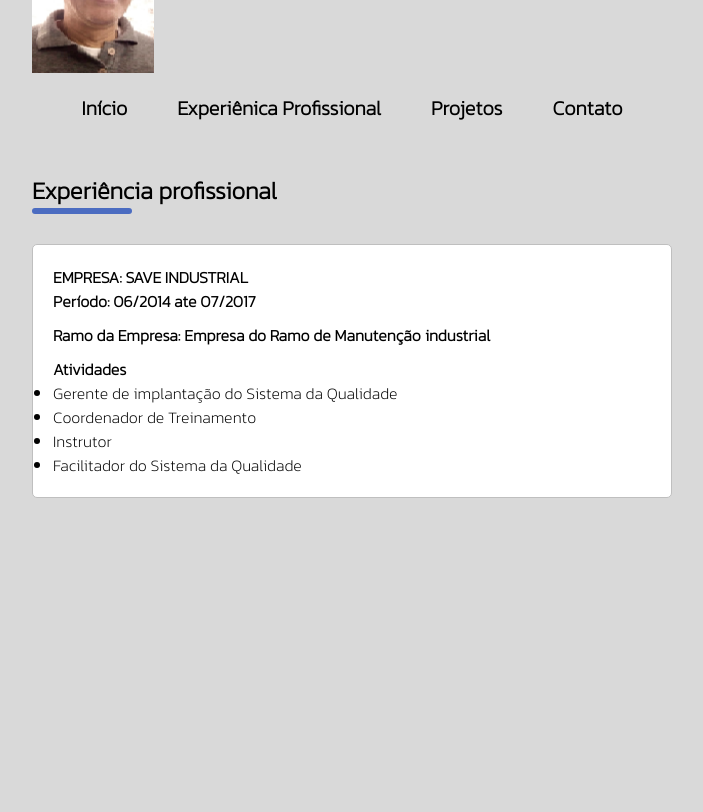
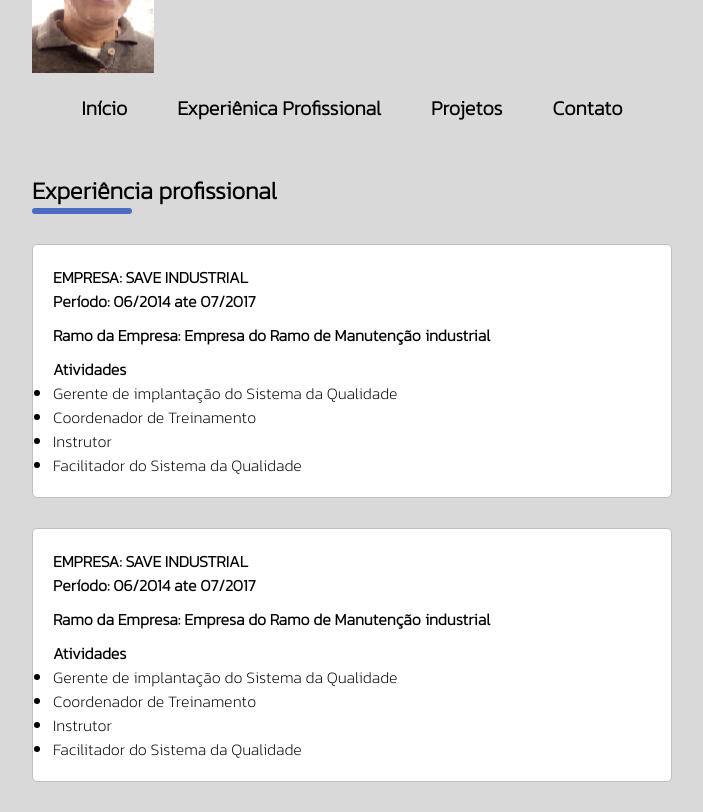
Before and after one commit to heraldooliveira/portfolio, a plain HTML site: page works.html in a window 1280 px wide. Shown: the part 121-933 px from the top of the page, without its empty margins (288-991 px from the left). Before the commit the page ends 800 px from the top, so only its background shows below. Drawn offline with Linux system fonts and the light colour scheme.

Commit message:
adicionado nova experiência Profissional

```diff
--- a/works.html
+++ b/works.html
@@ -50,7 +50,22 @@
                 </ul>
               </div>
             </div>
-
+            <div class="card-professional-experience">
+              <div>
+                <h4>EMPRESA: SAVE INDUSTRIAL </h4>
+                <h4>Período: 06/2014 ate 07/2017</h4>
+              </div>
+               <h4>Ramo da Empresa: Empresa do Ramo de Manutenção industrial</h4>
+              <div>
+                <h4>Atividades </h4>
+                <ul>
+                  <li>Gerente de implantação do Sistema da Qualidade</li>
+                  <li>Coordenador de Treinamento</li>
+                  <li>Instrutor </li>
+                  <li>Facilitador do Sistema da Qualidade</li>
+                </ul>
+              </div>
+            </div>
           </div>
         </section>
       </main>
```
